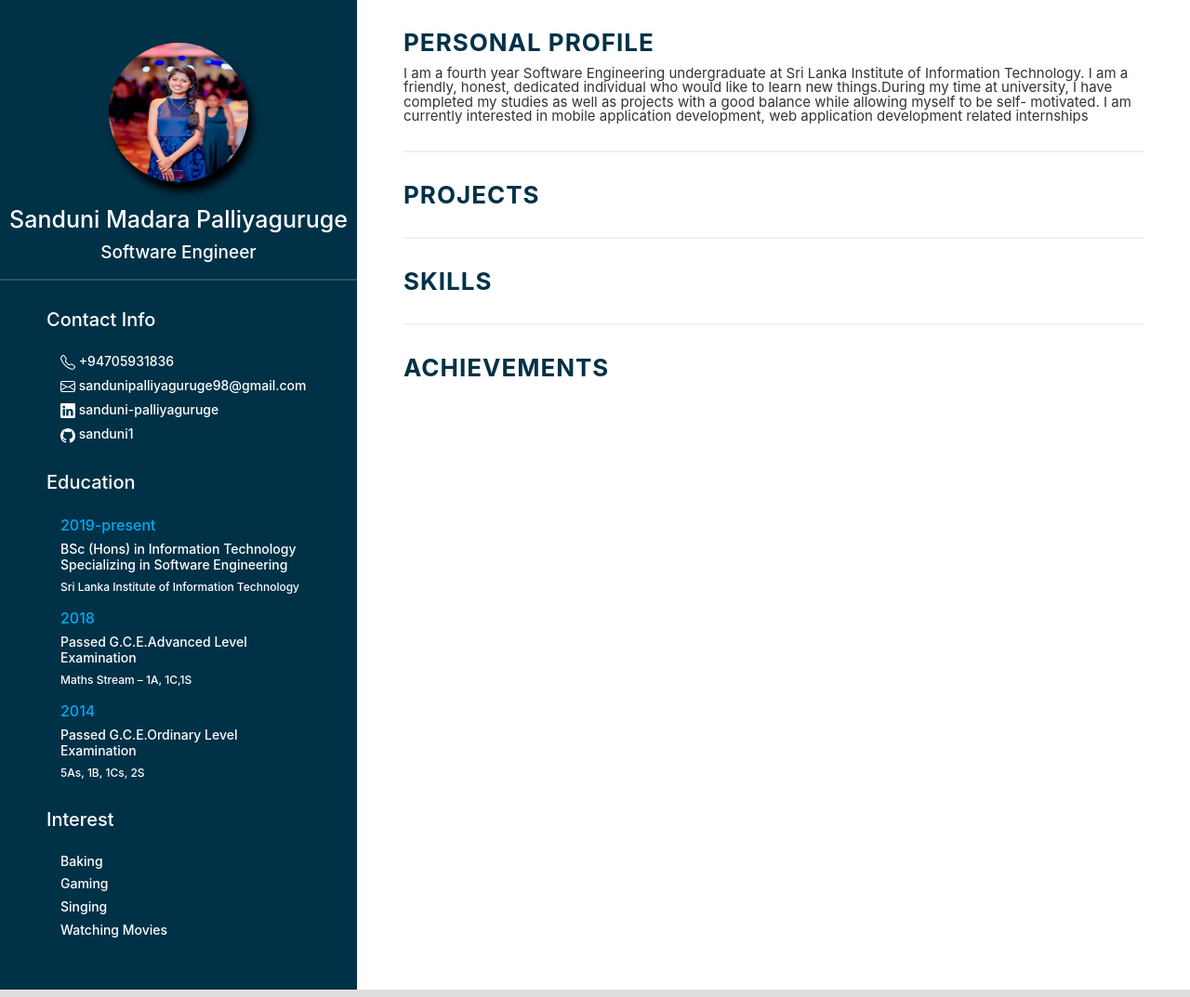
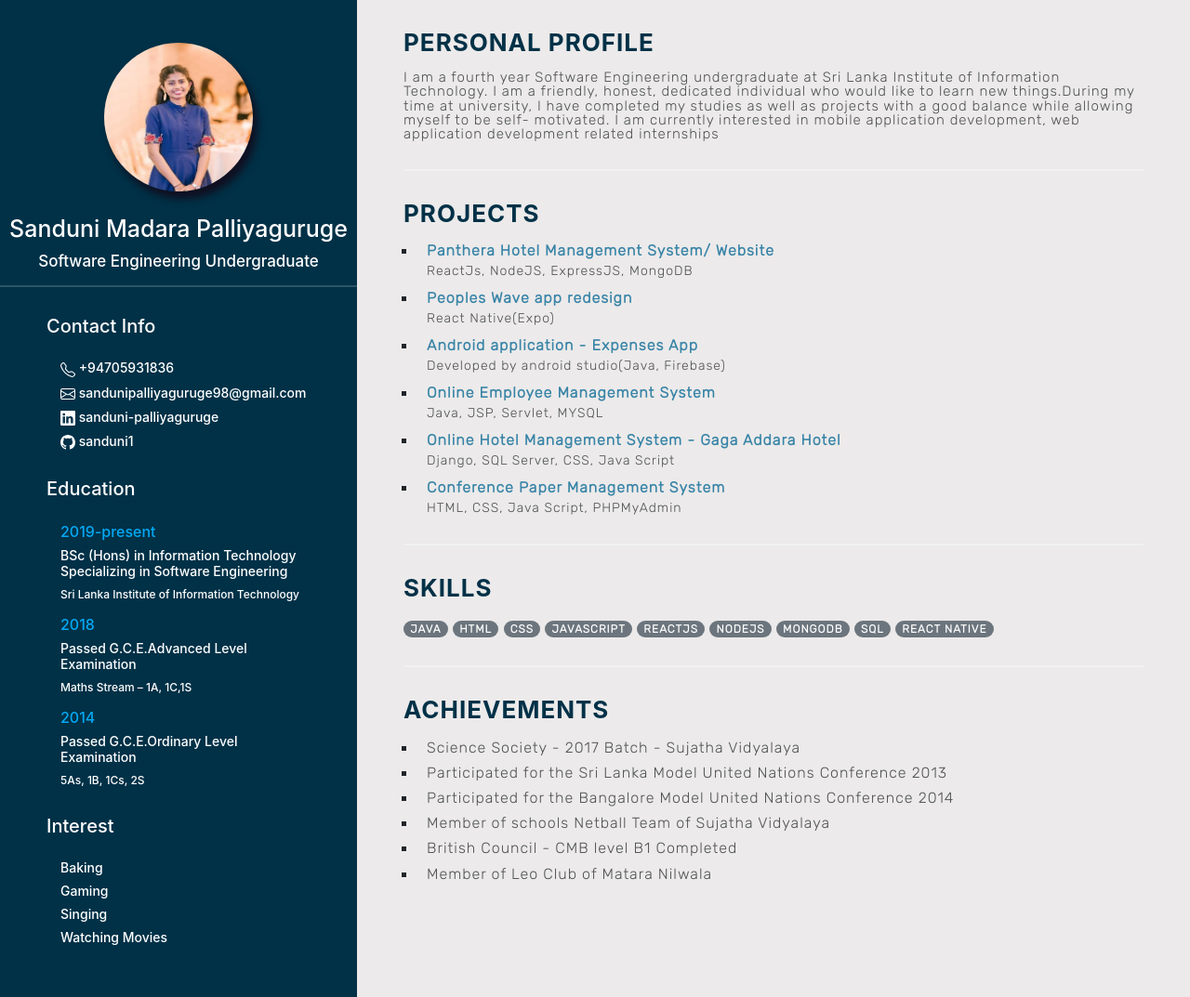
Before and after one commit to sanduni1/Sanduni-Palliyaguruge-Resume, a plain HTML site: page index.html in a window 1280 px wide. Shown: the whole page at 93% size. Drawn offline with nearby package versions, Linux system fonts and the light colour scheme; a web font is replaced by a local one.

Commit message:
modify the index,html file

```diff
--- a/index.html
+++ b/index.html
@@ -6,6 +6,11 @@
 	<meta name="viewport" content="width=device-width, initial-scale=1, shrink-to-fit=no">
 
 	<link rel="stylesheet" href="https://stackpath.bootstrapcdn.com/bootstrap/4.1.3/css/bootstrap.min.css" integrity="sha384-MCw98/SFnGE8fJT3GXwEOngsV7Zt27NXFoaoApmYm81iuXoPkFOJwJ8ERdknLPMO" crossorigin="anonymous">
+
+	<link rel="preconnect" href="https://fonts.googleapis.com">
+	<link rel="preconnect" href="https://fonts.gstatic.com" crossorigin>
+	<link href="https://fonts.googleapis.com/css2?family=Dongle:wght@300&family=Roboto&family=Rubik:wght@300&display=swap" rel="stylesheet">
+
 
 	<link rel="stylesheet" href="styles/style.css">
 
@@ -21,9 +26,9 @@
 		<div class="column1">
 			<center>
 
-				<img src="images/sanduni.jpg" class="resumeimage" width="150px" height="150px">
+				<img src="images/sanduni4.jpg" class="resumeimage" width="160px" height="160px">
                 <h3 class = "heading4">Sanduni Madara Palliyaguruge</h3>
-				<h5 class = "heading5">Software Engineer</h5>
+				<h5 class = "heading5">Software Engineering Undergraduate</h5>
 
 				<hr style="border:1px solid rgba(225, 225, 225, 0.2)">
 
@@ -127,6 +132,38 @@
 				<div class="desc">
 					<h2 class="heading2">Projects</h2>
 
+				<div class="desc3">
+
+					<ul>
+
+					<li>
+						<h6>Panthera Hotel Management System/ Website</h6>
+						<h5>ReactJs, NodeJS, ExpressJS, MongoDB</h5>
+					</li>
+					<li>
+						<h6>Peoples Wave app redesign</h6>
+						<h5>React Native(Expo)</h5>
+					</li>
+					<li>
+						<h6>Android application - Expenses App</h6>
+						<h5>Developed by android studio(Java, Firebase)</h5>
+					</li>
+					<li>
+						<h6>Online Employee Management System</h6>
+						<h5>Java, JSP, Servlet, MYSQL</h5>
+					</li>
+					<li>
+						<h6>Online Hotel Management System - Gaga Addara Hotel</h6>
+						<h5>Django, SQL Server, CSS, Java Script</h5>
+					</li>
+					<li>
+						<h6>Conference Paper Management System</h6>
+						<h5>HTML, CSS, Java Script, PHPMyAdmin</h5>
+					</li>
+
+				    </ul>
+
+			    </div>
 
 				</div><!--desc-->
 
@@ -135,12 +172,59 @@
 				<div class="desc">
 					<h2 class="heading2">Skills</h2>
 
+				<div class="heading9">
+					<span class="badge badge-pill badge-secondary">JAVA</span>
+					<span class="badge badge-pill badge-secondary">HTML</span>
+					<span class="badge badge-pill badge-secondary">CSS</span>
+					<span class="badge badge-pill badge-secondary">JAVASCRIPT</span>
+					<span class="badge badge-pill badge-secondary">REACTJS</span>
+					<span class="badge badge-pill badge-secondary">NODEJS</span>
+					<span class="badge badge-pill badge-secondary">MONGODB</span>
+					<span class="badge badge-pill badge-secondary">SQL</span>
+					<span class="badge badge-pill badge-secondary">REACT NATIVE</span>
+
+				</div>
+
+
 				</div><!--desc-->
 
 				<hr style="border:1px solid #f1f1f1">
 
 				<div class="desc">
 					<h2 class="heading2">Achievements</h2>
+
+					<div class="desc4">
+
+						<ul>
+
+						<li>
+							<h6>Science Society - 2017 Batch - Sujatha Vidyalaya</h6>
+
+						</li>
+						<li>
+							<h6>Participated for the Sri Lanka Model United Nations Conference 2013</h6>
+
+						<li>
+							<h6>Participated for the Bangalore Model United Nations Conference 2014</h6>
+
+						</li>
+						<li>
+							<h6>Member of schools Netball Team of Sujatha Vidyalaya</h6>
+
+						</li>
+						<li>
+							<h6>British Council - CMB level B1 Completed</h6>
+
+						</li>
+						<li>
+							<h6>Member of Leo Club of Matara Nilwala</h6>
+
+						</li>
+
+						</ul>
+
+					</div>
+
 
 				</div><!--desc-->
 
--- a/styles/style.css
+++ b/styles/style.css
@@ -23,7 +23,7 @@
 
 .resumeimage {
   margin-top: 12%;
-  box-shadow: 5px 10px 8px black;
+  box-shadow: 5px 8px 8px rgb(16, 15, 32);
   border-radius: 50%;
 }
 .resumeimage:hover {
@@ -31,7 +31,7 @@
 }
 .column2 {
   width: 70%;
-  background-color: white;
+  background-color: rgb(236, 234, 234);
   margin-right: 0%;
   padding-bottom: 2%;
 }
@@ -67,7 +67,7 @@
 .heading5 {
   margin-top: 10px;
   color: white;
-  font-size: 19px;
+  font-size: 17px;
 }
 .col2 {
   margin-top: 30px;
@@ -79,20 +79,27 @@
   text-transform: uppercase;
   margin-top: 30px;
   letter-spacing: 1px;
-  margin-bottom: 10px;
+  margin-bottom: 15px;
   font-weight: bold;
   font-size: 26px;
 }
 .para {
   font-size: 15px;
-  color: #333;
+  font-weight: 500;
+  color: #4f5253;
+  font-family: "Dongle", sans-serif;
+
+  font-family: "Roboto", sans-serif;
+
+  font-family: "Rubik", sans-serif;
+  letter-spacing: 1px;
 }
 .desc2 {
   padding-left: 15px;
 }
-.desc2 li {
+/* .desc2 li {
   margin-bottom: 15px;
-}
+} */
 .heading7 {
   color: #03a9f4;
   font-weight: 500;
@@ -110,3 +117,64 @@
 .desc2 ul {
   padding: 0px;
 }
+
+.desc3 ul {
+  padding-left: 15px;
+  list-style-type: square;
+}
+.desc3 li {
+  padding-left: 10px;
+}
+.desc3 h6 {
+  color: #3884a7;
+  font-weight: 600;
+  margin-bottom: 4px;
+  font-family: "Dongle", sans-serif;
+
+  font-family: "Roboto", sans-serif;
+
+  font-family: "Rubik", sans-serif;
+  letter-spacing: 1px;
+}
+.desc3 h5 {
+  color: #4f5253;
+  font-weight: 500;
+  font-size: 14px;
+  margin-bottom: 11px;
+  font-family: "Dongle", sans-serif;
+
+  font-family: "Roboto", sans-serif;
+
+  font-family: "Rubik", sans-serif;
+  letter-spacing: 1px;
+}
+.desc4 ul {
+  padding-left: 15px;
+  list-style-type: square;
+}
+.desc4 li {
+  padding-left: 10px;
+}
+.desc4 h6 {
+  color: #4f5253;
+  font-weight: 400;
+  margin-bottom: 8px;
+  font-family: "Dongle", sans-serif;
+
+  font-family: "Roboto", sans-serif;
+
+  font-family: "Rubik", sans-serif;
+  letter-spacing: 1px;
+}
+.heading9 {
+  color: #4f5253;
+  font-weight: 400;
+  margin-bottom: 8px;
+  margin-top: 20px;
+  font-family: "Dongle", sans-serif;
+
+  font-family: "Roboto", sans-serif;
+
+  font-family: "Rubik", sans-serif;
+  letter-spacing: 1px;
+}
```
Also changed, not shown: images/sanduni1.jpg (added), images/sanduni2.jpg (added), images/sanduni3.jpg (added), images/sanduni4.jpg (added).
